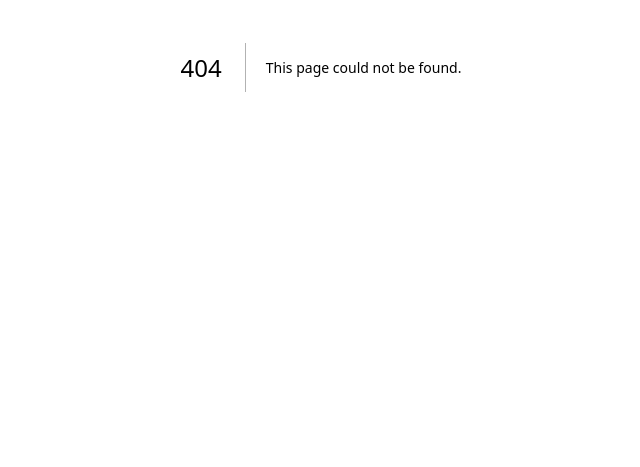
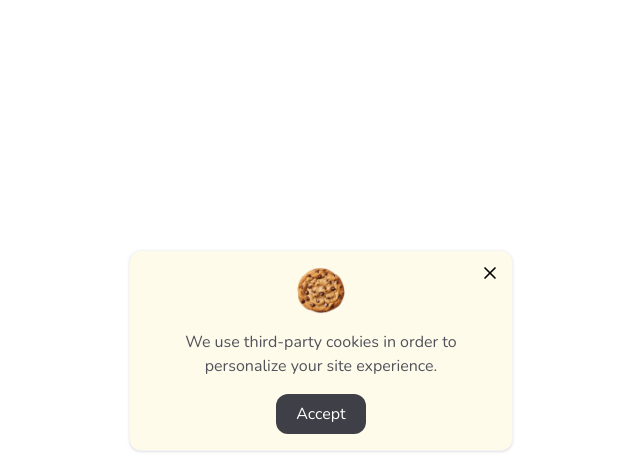
Before and after one commit to Abdouxone/mini-projects, a Next.js app: page /cookies/cookie8 in a window 1280 px wide. Before the commit this address had no page. Shown: the part 333-800 px from the top of the page, without its empty margins (319-959 px from the left). Built offline with nearby package versions, Linux system fonts and the light colour scheme; a web font is replaced by a local one.

Commit message:
Adding cookie7

```diff
--- /dev/null
+++ b/app/cookies/cookie8/page.tsx
@@ -0,0 +1,32 @@
+"use client";
+import { XIcon } from "lucide-react";
+import { useState } from "react";
+
+export default function Cookie() {
+  const [closed, setClosed] = useState(false);
+  return (
+    !closed && (
+      <div className="flex justify-center">
+        <div className="max-w-sm w-full font-nunito flex gap-4 items-center flex-col fixed bottom-4 bg-amber-50 shadow-sm border border-gray-100 rounded-xl p-4">
+          <img
+            src="/cookies/images/cookie/img-1.png"
+            alt="cookie"
+            className="w-12"
+          />
+          <p className="text-base text-zinc-600 text-center font-medium">
+            We use third-party cookies in order to personalize your site
+            experience.
+          </p>
+          <button className="bg-zinc-700 hover:bg-zinc-900 transition-all duration-500 cursor-pointer text-white px-5 py-2 rounded-xl">
+            Accept
+          </button>
+          <XIcon
+            onClick={() => setClosed(true)}
+            className="top-3 absolute right-3 hover:rotate-45 transition-all duration-500 cursor-pointer"
+            size={20}
+          />
+        </div>
+      </div>
+    )
+  );
+}
```
